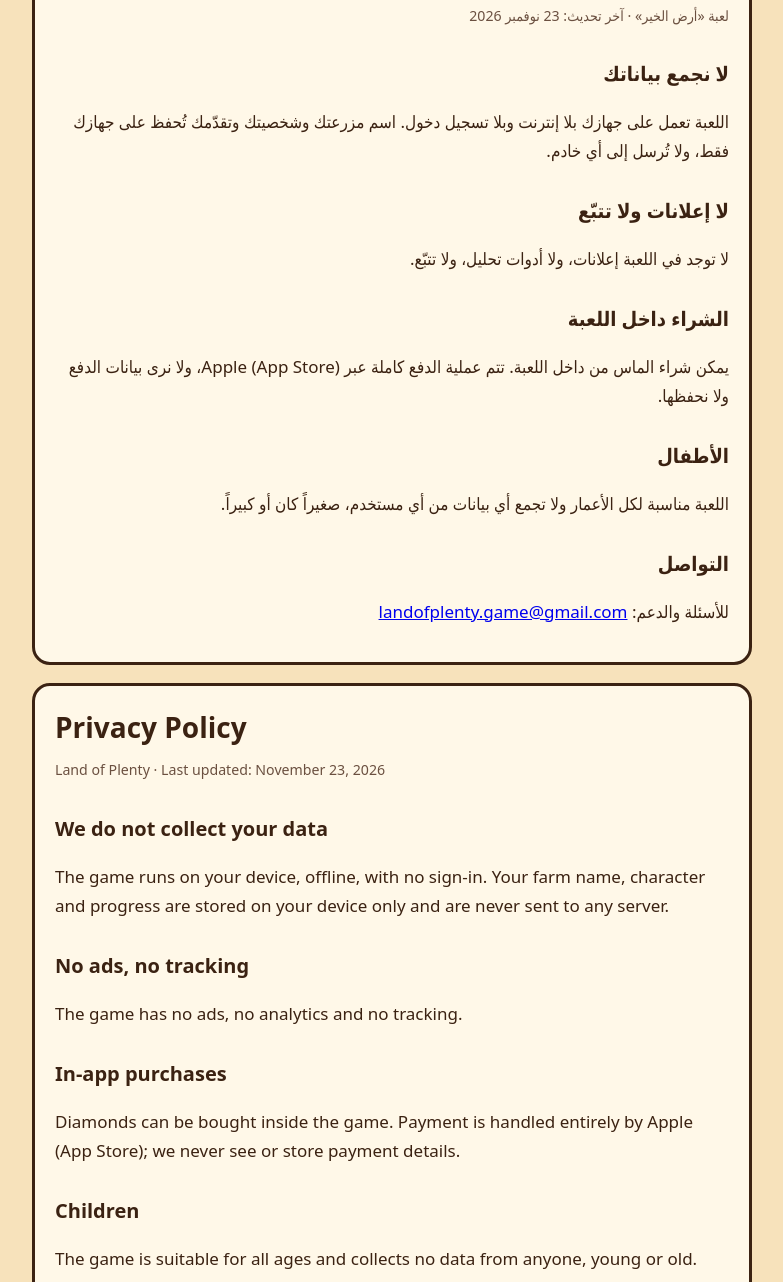
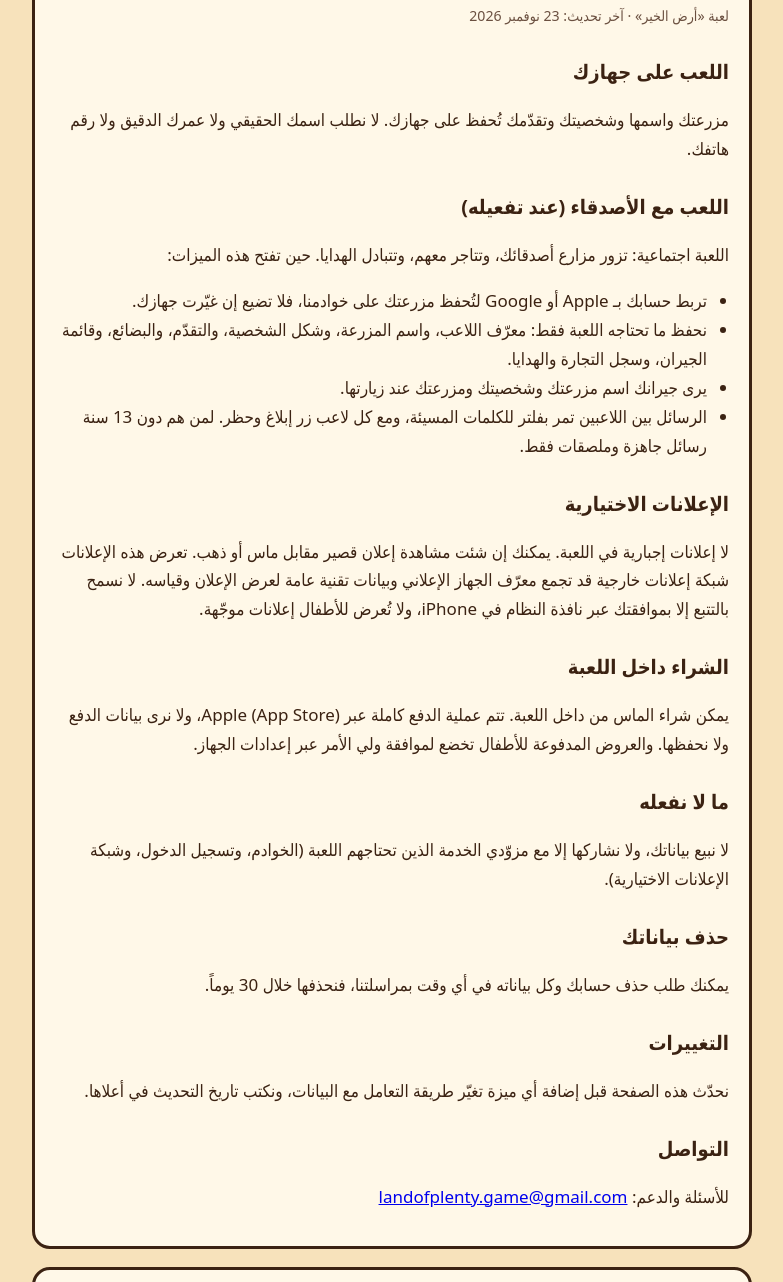
Before and after one commit to landof2plenty/landof2plenty.github.io, a plain HTML site: page privacy/index.html in a window 1280 px wide. Shown: the part 118-1400 px from the top of the page, without its empty margins (248-1031 px from the left). Drawn offline with Linux system fonts and the light colour scheme.

Commit message:
Match the design doc: social play, optional rewarded ads, full privacy policy
Co-Authored-By: Claude Opus 5.5 <noreply@anthropic.com>

```diff
--- a/privacy/index.html
+++ b/privacy/index.html
@@ -7,10 +7,11 @@
 <title>سياسة الخصوصية — أرض الخير</title>
 <style>
   body{margin:0;background:#f7e2bb;color:#3b2212;font:17px/1.7 system-ui,-apple-system,"Segoe UI",Tahoma,sans-serif}
-  main{max-width:720px;margin:0 auto;padding:28px 18px 48px}
-  h1{font-size:28px;margin:0 0 4px}h2{font-size:20px;margin:28px 0 6px}
+  main{max-width:720px;margin:0 auto;padding:28px 16px 48px}
+  h1{font-size:28px;margin:0 0 4px}h2{font-size:20px;margin:26px 0 6px}
   .card{background:#fff8e8;border:3px solid #3b2212;border-radius:18px;padding:18px 20px;margin-top:18px}
   .en{direction:ltr;text-align:left}
+  ul{margin:6px 0;padding-inline-start:22px}
   small{color:#6b5040}
 </style>
 </head>
@@ -19,28 +20,69 @@
   <div class="card">
     <h1>سياسة الخصوصية</h1>
     <small>لعبة «أرض الخير» · آخر تحديث: 23 نوفمبر 2026</small>
-    <h2>لا نجمع بياناتك</h2>
-    <p>اللعبة تعمل على جهازك بلا إنترنت وبلا تسجيل دخول. اسم مزرعتك وشخصيتك وتقدّمك تُحفظ على جهازك فقط، ولا تُرسل إلى أي خادم.</p>
-    <h2>لا إعلانات ولا تتبّع</h2>
-    <p>لا توجد في اللعبة إعلانات، ولا أدوات تحليل، ولا تتبّع.</p>
+
+    <h2>اللعب على جهازك</h2>
+    <p>مزرعتك واسمها وشخصيتك وتقدّمك تُحفظ على جهازك. لا نطلب اسمك الحقيقي ولا عمرك الدقيق ولا رقم هاتفك.</p>
+
+    <h2>اللعب مع الأصدقاء (عند تفعيله)</h2>
+    <p>اللعبة اجتماعية: تزور مزارع أصدقائك، وتتاجر معهم، وتتبادل الهدايا. حين تفتح هذه الميزات:</p>
+    <ul>
+      <li>تربط حسابك بـ Apple أو Google لتُحفظ مزرعتك على خوادمنا، فلا تضيع إن غيّرت جهازك.</li>
+      <li>نحفظ ما تحتاجه اللعبة فقط: معرّف اللاعب، واسم المزرعة، وشكل الشخصية، والتقدّم، والبضائع، وقائمة الجيران، وسجل التجارة والهدايا.</li>
+      <li>يرى جيرانك اسم مزرعتك وشخصيتك ومزرعتك عند زيارتها.</li>
+      <li>الرسائل بين اللاعبين تمر بفلتر للكلمات المسيئة، ومع كل لاعب زر إبلاغ وحظر. لمن هم دون 13 سنة رسائل جاهزة وملصقات فقط.</li>
+    </ul>
+
+    <h2>الإعلانات الاختيارية</h2>
+    <p>لا إعلانات إجبارية في اللعبة. يمكنك إن شئت مشاهدة إعلان قصير مقابل ماس أو ذهب. تعرض هذه الإعلانات شبكة إعلانات خارجية قد تجمع معرّف الجهاز الإعلاني وبيانات تقنية عامة لعرض الإعلان وقياسه. لا نسمح بالتتبع إلا بموافقتك عبر نافذة النظام في iPhone، ولا تُعرض للأطفال إعلانات موجّهة.</p>
+
     <h2>الشراء داخل اللعبة</h2>
-    <p>يمكن شراء الماس من داخل اللعبة. تتم عملية الدفع كاملة عبر Apple (App Store)، ولا نرى بيانات الدفع ولا نحفظها.</p>
-    <h2>الأطفال</h2>
-    <p>اللعبة مناسبة لكل الأعمار ولا تجمع أي بيانات من أي مستخدم، صغيراً كان أو كبيراً.</p>
+    <p>يمكن شراء الماس من داخل اللعبة. تتم عملية الدفع كاملة عبر Apple (App Store)، ولا نرى بيانات الدفع ولا نحفظها. والعروض المدفوعة للأطفال تخضع لموافقة ولي الأمر عبر إعدادات الجهاز.</p>
+
+    <h2>ما لا نفعله</h2>
+    <p>لا نبيع بياناتك، ولا نشاركها إلا مع مزوّدي الخدمة الذين تحتاجهم اللعبة (الخوادم، وتسجيل الدخول، وشبكة الإعلانات الاختيارية).</p>
+
+    <h2>حذف بياناتك</h2>
+    <p>يمكنك طلب حذف حسابك وكل بياناته في أي وقت بمراسلتنا، فنحذفها خلال 30 يوماً.</p>
+
+    <h2>التغييرات</h2>
+    <p>نحدّث هذه الصفحة قبل إضافة أي ميزة تغيّر طريقة التعامل مع البيانات، ونكتب تاريخ التحديث في أعلاها.</p>
+
     <h2>التواصل</h2>
     <p>للأسئلة والدعم: <a href="mailto:landofplenty.game@gmail.com">landofplenty.game@gmail.com</a></p>
   </div>
+
   <div class="card en">
     <h1>Privacy Policy</h1>
     <small>Land of Plenty · Last updated: November 23, 2026</small>
-    <h2>We do not collect your data</h2>
-    <p>The game runs on your device, offline, with no sign-in. Your farm name, character and progress are stored on your device only and are never sent to any server.</p>
-    <h2>No ads, no tracking</h2>
-    <p>The game has no ads, no analytics and no tracking.</p>
+
+    <h2>Playing on your device</h2>
+    <p>Your farm, its name, your character and your progress are saved on your device. We never ask for your real name, exact age or phone number.</p>
+
+    <h2>Playing with friends (when enabled)</h2>
+    <p>The game is social: you visit friends' farms, trade with them and exchange gifts. When you turn these features on:</p>
+    <ul>
+      <li>You link your account with Apple or Google so your farm is saved on our servers and survives a change of device.</li>
+      <li>We store only what the game needs: a player ID, farm name, character look, progress, goods, neighbour list, and trade and gift history.</li>
+      <li>Your neighbours see your farm name, character and farm when they visit.</li>
+      <li>Messages between players pass a profanity filter, and every player can be reported or blocked. Players under 13 get ready-made messages and stickers only.</li>
+    </ul>
+
+    <h2>Optional ads</h2>
+    <p>There are no forced ads. You may choose to watch a short ad for diamonds or gold. These ads are served by a third-party ad network that may collect the device advertising ID and general technical data to show and measure the ad. Tracking happens only if you allow it in the iPhone system prompt, and children never see targeted ads.</p>
+
     <h2>In-app purchases</h2>
-    <p>Diamonds can be bought inside the game. Payment is handled entirely by Apple (App Store); we never see or store payment details.</p>
-    <h2>Children</h2>
-    <p>The game is suitable for all ages and collects no data from anyone, young or old.</p>
+    <p>Diamonds can be bought inside the game. Payment is handled entirely by Apple (App Store); we never see or store payment details. Paid offers for children are subject to parental approval in the device settings.</p>
+
+    <h2>What we never do</h2>
+    <p>We never sell your data, and share it only with the service providers the game needs (servers, sign-in, and the optional ad network).</p>
+
+    <h2>Deleting your data</h2>
+    <p>You can ask us to delete your account and all its data at any time by email; we delete it within 30 days.</p>
+
+    <h2>Changes</h2>
+    <p>We update this page before adding any feature that changes how data is handled, and show the date at the top.</p>
+
     <h2>Contact</h2>
     <p>Questions and support: <a href="mailto:landofplenty.game@gmail.com">landofplenty.game@gmail.com</a></p>
   </div>
```
Also changed, not shown: index.html (+5 -3 lines).
